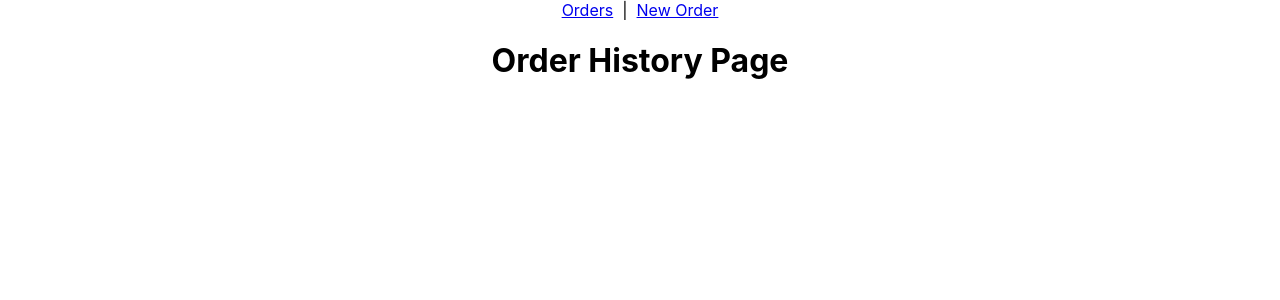
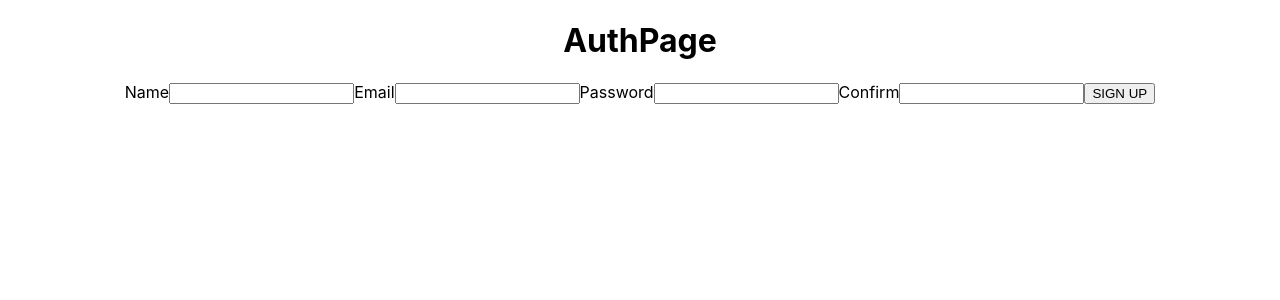
Before and after one commit to Wolfcodes91/Pedalboard-Buddy, a React (Create React App) app: page /orders in a window 1280 px wide. Shown: the top 300 px of the page. Built offline with nearby package versions, Linux system fonts and the light colour scheme.

Commit message:
class signup

```diff
--- /dev/null
+++ b/src/components/SignUpForm/SignUpForm.jsx
@@ -0,0 +1,43 @@
+import { Component } from "react";
+
+export default class SignUpForm extends Component {
+    state = {
+        name: '',
+        email: '',
+        password: '',
+        confirm: '',
+        error: '',
+    };
+
+    handleChange = (evt) => {
+        this.setState({
+            [evt.target.name]: evt.target.value,
+            error: ''
+        });
+    };
+
+    // We must override the render method
+    // The render method is the equivalent to a function-based component
+    // Its job is to return the UI
+    render() {
+        const disable = this.state.password !== this.state.confirm;
+        return (
+          <div>
+            <div className="form-container">
+              <form autoComplete="off" onSubmit={this.handleSubmit}>
+                <label>Name</label>
+                <input type="text" name="name" value={this.state.name} onChange={this.handleChange} required />
+                <label>Email</label>
+                <input type="email" name="email" value={this.state.email} onChange={this.handleChange} required />
+                <label>Password</label>
+                <input type="password" name="password" value={this.state.password} onChange={this.handleChange} required />
+                <label>Confirm</label>
+                <input type="password" name="confirm" value={this.state.confirm} onChange={this.handleChange} required />
+                <button type="submit" disabled={disable}>SIGN UP</button>
+              </form>
+            </div>
+            <p className="error-message">&nbsp;{this.state.error}</p>
+          </div>
+        );
+      }
+    }
--- a/src/pages/App/App.js
+++ b/src/pages/App/App.jsx
@@ -8,7 +8,7 @@
 
 
 export default function App() {
-  const [user, setUser] = useState({})
+  const [user, setUser] = useState(null)
   return (
     <main className="App">
       { user ?
--- a/src/pages/AuthPage/AuthPage.jsx
+++ b/src/pages/AuthPage/AuthPage.jsx
@@ -1,5 +1,10 @@
+import SignUpForm from "../../components/SignUpForm/SignUpForm"
+
 export default function AuthPage() {
     return (
-    <h1>AuthPage</h1>
+        <main>
+            <h1>AuthPage</h1>
+            <SignUpForm />
+        </main>
     )
 }
```
